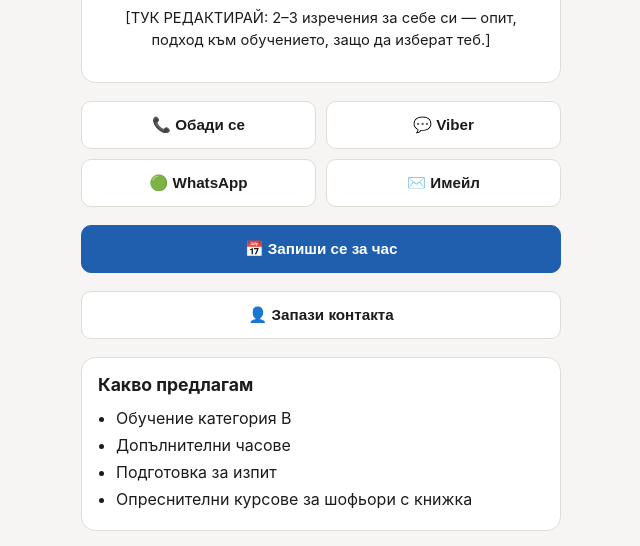
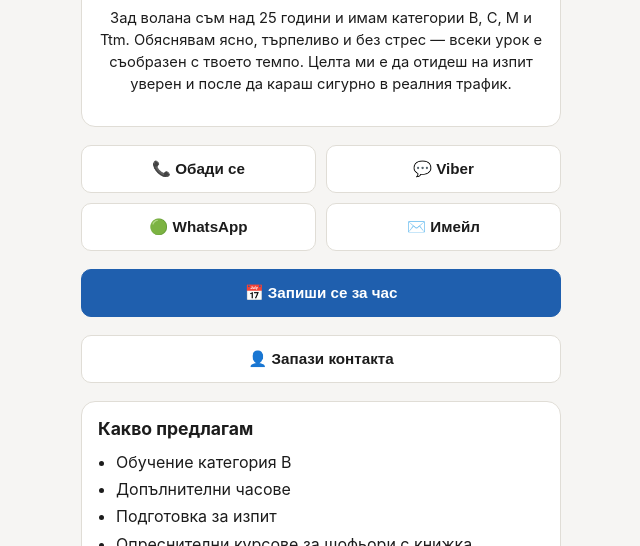
Before and after one commit to Mufonstars79/vizitka-xdrive, a website with bundled scripts: page index.html in a window 1280 px wide. Shown: the part 248-794 px from the top of the page, without its empty margins (319-959 px from the left). Built offline with nearby package versions, Linux system fonts and the light colour scheme; no server answers.

Commit message:
content: add personal intro text
Co-Authored-By: Claude Sonnet 5 <noreply@anthropic.com>

```diff
--- a/index.html
+++ b/index.html
@@ -20,7 +20,9 @@
       <div class="role">Автоинструктор</div>
       <div class="org">xDrive</div>
       <p class="intro">
-        [ТУК РЕДАКТИРАЙ: 2–3 изречения за себе си — опит, подход към обучението, защо да изберат теб.]
+        Зад волана съм над 25 години и имам категории B, C, M и Ttm. Обяснявам ясно, търпеливо
+        и без стрес — всеки урок е съобразен с твоето темпо. Целта ми е да отидеш на изпит уверен
+        и после да караш сигурно в реалния трафик.
       </p>
     </section>
 
```
